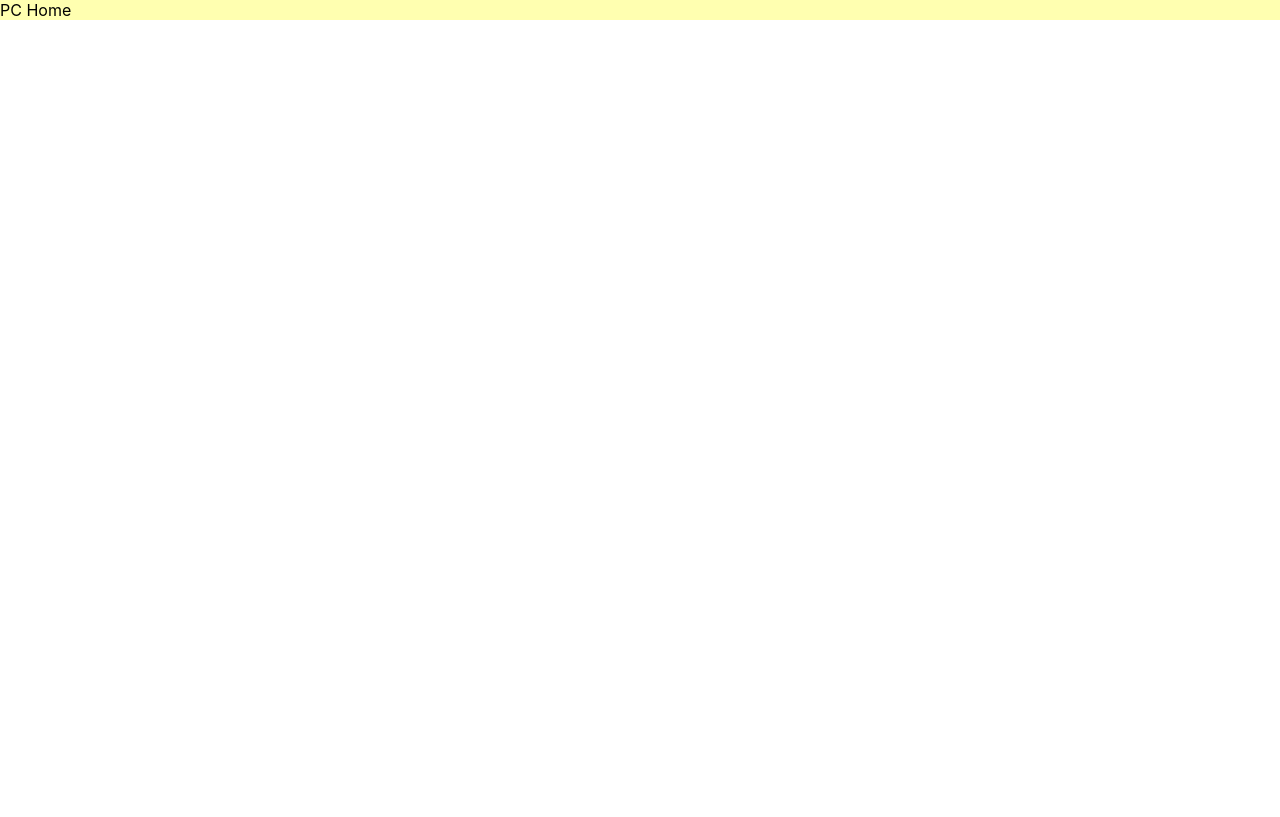
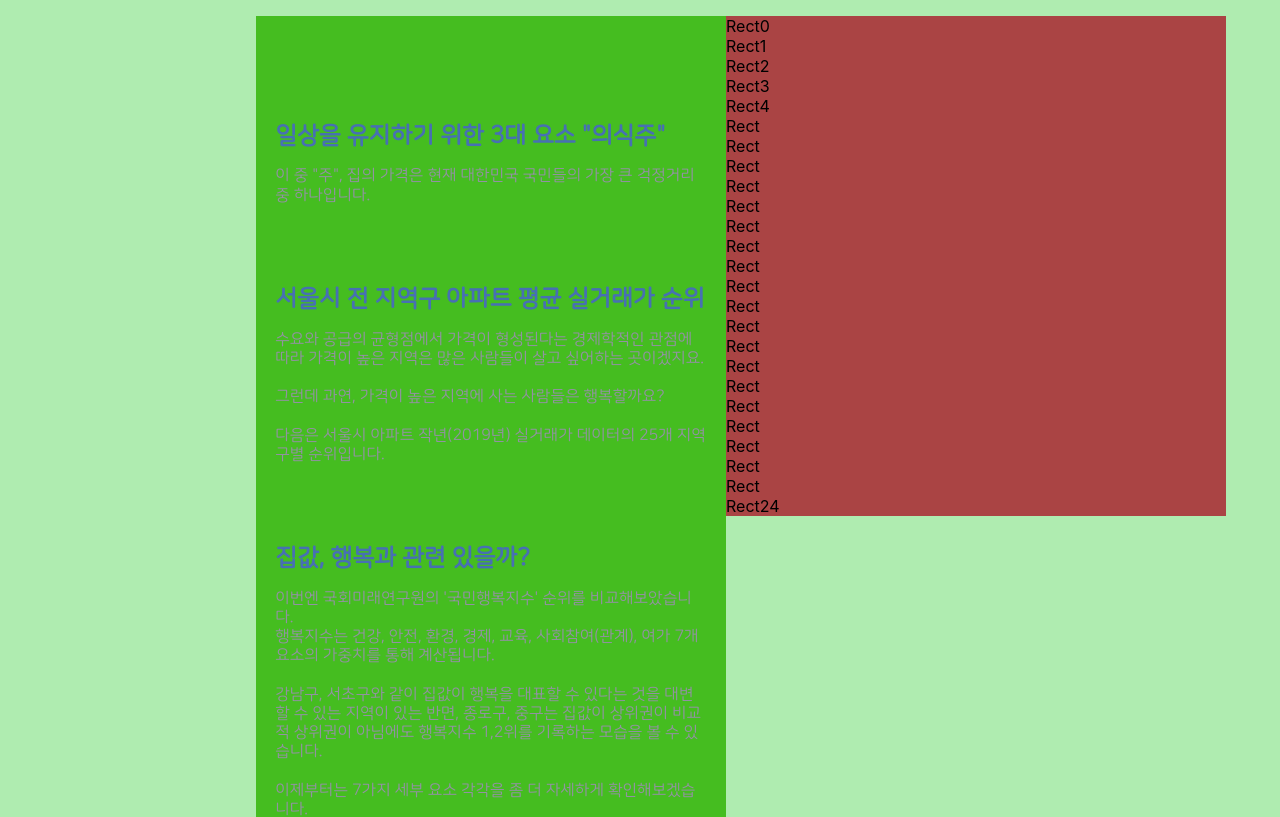
Before and after one commit to happy-apartment/web-front, a React (Create React App) app: page /home in a window 1280 px wide. Shown: the top 817 px of the page. Built offline with nearby package versions, Linux system fonts and the light colour scheme.

Commit message:
Setting the layout: PcHome

```diff
--- a/src/pages/Home/pc/PcHome.jsx
+++ b/src/pages/Home/pc/PcHome.jsx
@@ -1,8 +1,32 @@
 import React from 'react';
+import { makeStyles } from "@material-ui/core";
+import PcHomeContent from "./PcHomeContent";
+import PcHomeCanvas from "./PcHomeCanvas";
+
+const useStyles = makeStyles((theme) => ({
+    root: {
+        backgroundColor: "#AFECB0",
+        paddingTop: "2vh",
+    },
+
+    wrapper: {
+        width: "60vw",
+        display: "block",
+        margin: "0 auto"
+    }
+
+}));
 
 const PcHome = () => {
+    const classes = useStyles();
+
     return (
-        <div style={{backgroundColor:"#FFFFB0"}}>PC Home</div>
+        <div className={classes.root}>
+            <div className={classes.wrapper}>
+                <PcHomeContent/>
+                <PcHomeCanvas/>
+            </div>
+        </div>
     )
 };
 
--- /dev/null
+++ b/src/pages/Home/pc/PcHomeCanvas.jsx
@@ -0,0 +1,71 @@
+import React from 'react';
+import { makeStyles } from "@material-ui/core";
+
+const useStyles = makeStyles((theme) => ({
+    root: {
+        width: "30vw",
+        minWidth: "500px",
+        maxWidth: "1000px",
+        display: "inline-block",
+        position: "fixed",
+
+        '&::before': {
+            content: '""',
+            display: 'block',
+            paddingTop: '100%',
+        }
+    },
+
+    graphic: {
+        backgroundColor: "#112295",
+        position: 'absolute',
+        top: 0,
+        right: 0,
+        bottom: 0,
+        left: 0,
+    },
+
+    rectangle: {
+        display: 'block',
+        backgroundColor: "#AA4444",
+        height: '4%',
+    }
+}));
+
+const PcHomeCanvas = () => {
+    const classes = useStyles();
+
+    return (
+        <div className={classes.root}>
+            <div className={classes.graphic}>
+                <div className={classes.rectangle}>Rect0</div>
+                <div className={classes.rectangle}>Rect1</div>
+                <div className={classes.rectangle}>Rect2</div>
+                <div className={classes.rectangle}>Rect3</div>
+                <div className={classes.rectangle}>Rect4</div>
+                <div className={classes.rectangle}>Rect</div>
+                <div className={classes.rectangle}>Rect</div>
+                <div className={classes.rectangle}>Rect</div>
+                <div className={classes.rectangle}>Rect</div>
+                <div className={classes.rectangle}>Rect</div>
+                <div className={classes.rectangle}>Rect</div>
+                <div className={classes.rectangle}>Rect</div>
+                <div className={classes.rectangle}>Rect</div>
+                <div className={classes.rectangle}>Rect</div>
+                <div className={classes.rectangle}>Rect</div>
+                <div className={classes.rectangle}>Rect</div>
+                <div className={classes.rectangle}>Rect</div>
+                <div className={classes.rectangle}>Rect</div>
+                <div className={classes.rectangle}>Rect</div>
+                <div className={classes.rectangle}>Rect</div>
+                <div className={classes.rectangle}>Rect</div>
+                <div className={classes.rectangle}>Rect</div>
+                <div className={classes.rectangle}>Rect</div>
+                <div className={classes.rectangle}>Rect</div>
+                <div className={classes.rectangle}>Rect24</div>
+            </div>
+        </div>
+    )
+};
+
+export default PcHomeCanvas;
--- /dev/null
+++ b/src/pages/Home/pc/PcHomeContent.jsx
@@ -0,0 +1,40 @@
+import React, { useMemo } from 'react';
+import { makeStyles } from "@material-ui/core";
+import PcHomeSection from './components/PcHomeSection';
+import { titles, descriptions } from './texts/content-text';
+
+const useStyles = makeStyles((theme) => ({
+    container: {
+        backgroundColor: "#45BD20",
+        width: "30vw",
+        minWidth: "470px",
+        maxWidth: "500px",
+        height: "150vh",
+        display: "inline-block",
+    },
+
+    wrapper: {
+        // backgroundColor: "#123456",
+        paddingTop: "2vw",
+        paddingLeft: "1.5vw",
+        paddingRight: "1.5vw",
+    },
+}));
+
+const PcHomeContent = () => {
+    const classes = useStyles();
+
+    const sections = useMemo(() => {
+        return titles.map((t, i) => <PcHomeSection key={i} title={t} descriptions={descriptions[i]}/>)
+    }, []);
+
+    return (
+        <div className={classes.container}>
+            <div className={classes.wrapper} id="section-wrapper">
+                {sections}
+            </div>
+        </div>
+    )
+};
+
+export default PcHomeContent;
--- /dev/null
+++ b/src/pages/Home/pc/components/PcHomeSection.jsx
@@ -0,0 +1,46 @@
+import React from 'react';
+import { makeStyles } from "@material-ui/core";
+
+const useStyles = makeStyles((theme) => ({
+    section: {
+        margin: "10vh 0",
+        lineHeight: 1.5,
+        color: "#767678",
+        overflow: "visible",
+    },
+
+    title: {
+        fontFamily:'NanumSquareRoundR',
+        fontSize: "x-large",
+        fontWeight: "bold",
+        marginBottom: "1vh",
+        color: "#4770B3",
+        lineHeight: "1.2em"
+    },
+
+    description: {
+        fontFamily:'NanumSquareRoundR',
+        fontSize: "medium",
+        fontWeight: "normal",
+        marginBottom: "1vh",
+        color: "#9292A2",
+        lineHeight: "1.2em",
+    },
+}));
+
+const PcHomeSection = ({title, descriptions}) => {
+    const classes = useStyles();
+
+    return (
+        <div className={`${classes.section} step`}>
+            <div className={classes.title}>{title}</div>
+            <p className={classes.description}>
+                {descriptions.map(d => {
+                    return <span>{d}<br/></span>;
+                })}
+            </p>
+        </div>
+    )
+};
+
+export default PcHomeSection;
```
